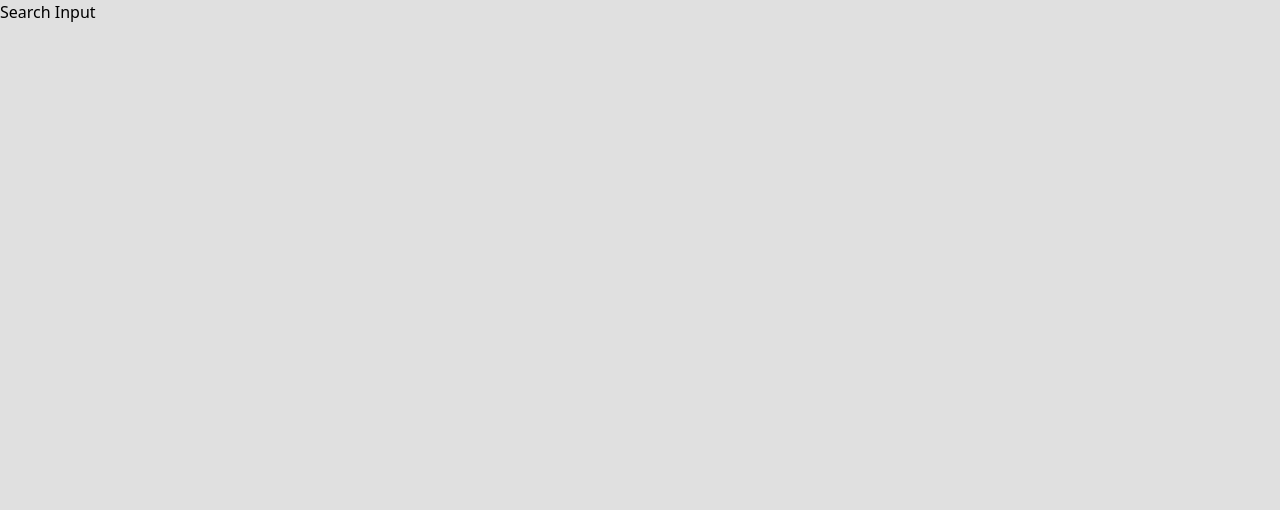
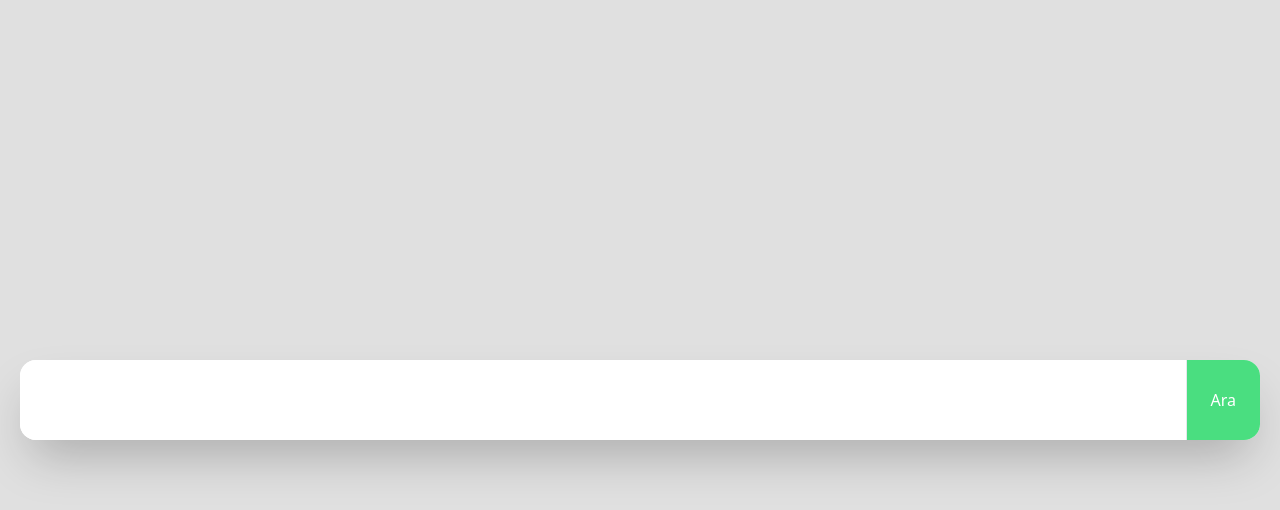
Before and after one commit to gorkemuveyk/github_finder, a React (Vite) app: page / in a window 1280 px wide. Shown: the top 510 px of the page. Built offline with nearby package versions, Linux system fonts and the light colour scheme.

Commit message:
completed styling for search input

```diff
--- a/src/App.jsx
+++ b/src/App.jsx
@@ -2,9 +2,9 @@ import SearchInput from "./components/SearchInput";
 
 function App() {
   return (
-    <>
+    <div className="flex justify-center items-center h-screen p-5">
       <SearchInput />
-    </>
+    </div>
   );
 }
 
--- a/src/components/SearchInput.jsx
+++ b/src/components/SearchInput.jsx
@@ -1,7 +1,17 @@
 import React from "react";
 
 const SearchInput = () => {
-  return <div>Search Input</div>;
+  return (
+    <div className="w-full shadow-2xl bg-white rounded-2xl flex">
+      <input
+        type="text"
+        className="p-7 rounded-l-2xl outline-none border-none w-full"
+      />
+      <button className="p-6 rounded-r-2xl border-l bg-green-400 text-white">
+        Ara
+      </button>
+    </div>
+  );
 };
 
 export default SearchInput;
```
